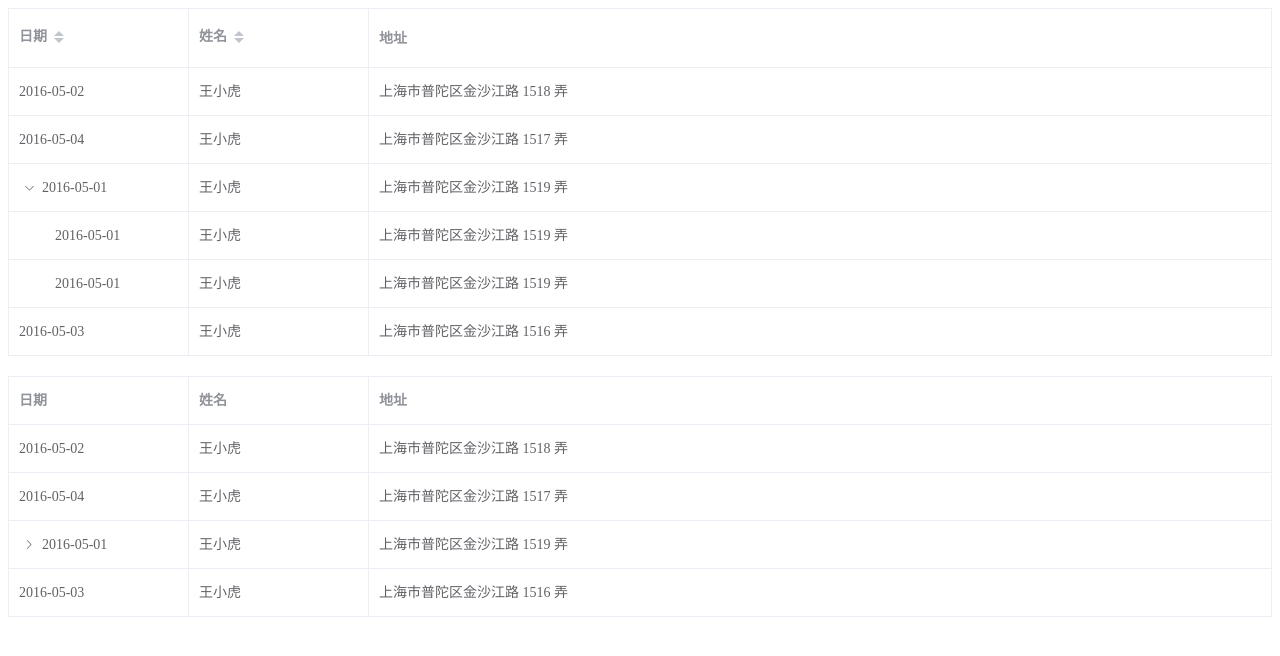
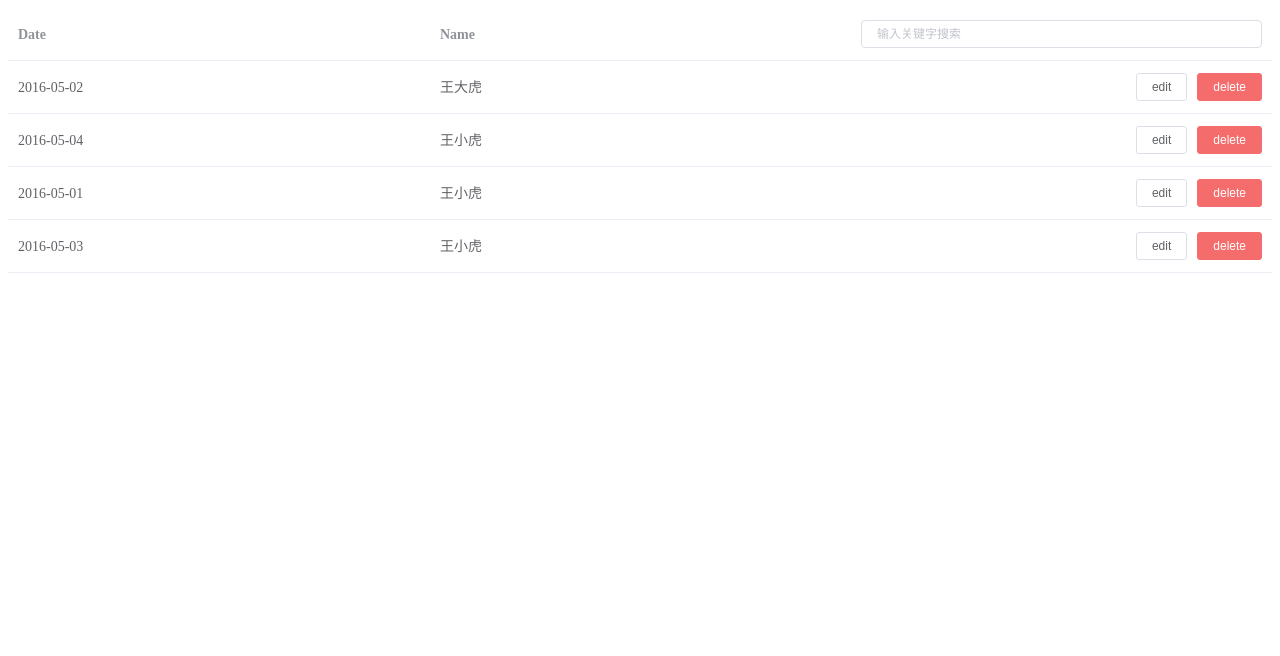
Before and after one commit to kingyeahwei/element_learning, a Vue app: page / in a window 1280 px wide. Shown: the top 656 px of the page. Built offline with nearby package versions, Linux system fonts and the light colour scheme.

Commit message:
table 自定义表头

```diff
--- a/src/App.vue
+++ b/src/App.vue
@@ -1,23 +1,19 @@
 <template>
   <div id="app">
-    <el-table :data="tableData" style="width: 100%; margin-bottom: 20px" row-key="id" border default-expand-all
-              :tree-props="{children: 'children', hasChildren: 'hasChildren'}">
-      <el-table-column prop="date" label="日期" sortable width="180"></el-table-column>
-      <el-table-column prop="name" label="姓名" sortable width="180"></el-table-column>
-      <el-table-column prop="address" label="地址"></el-table-column>
-    </el-table>
-
     <el-table
-      :data="tableData1"
-      style="width: 100%"
-      row-key="id"
-      border
-      lazy
-      :load="load"
-      :tree-props="{children: 'children', hasChildren: 'hasChildren'}">
-      <el-table-column prop="date" label="日期" width="180"></el-table-column>
-      <el-table-column prop="name" label="姓名" width="180"></el-table-column>
-      <el-table-column prop="address" label="地址"></el-table-column>
+    :data="filterHandle"
+    style="width: 100%">
+      <el-table-column label="Date" prop="date"></el-table-column>
+      <el-table-column label="Name" prop="name"></el-table-column>
+      <el-table-column align="right">
+        <template slot-scope="scope" slot="header">
+          <el-input v-model="search" size="mini" placeholder="输入关键字搜索"></el-input>
+        </template>
+        <template slot-scope="scope">
+          <el-button size="mini" @click="handleEdit(scope.$index, scope.row)">edit</el-button>
+          <el-button size="mini" type="danger" @click="handleDelete(scope.$index, scope.row)">delete</el-button>
+        </template>
+      </el-table-column>
     </el-table>
   </div>
 </template>
@@ -29,83 +25,42 @@
             return {
                 tableData: [
                     {
-                        id: 1,
                         date: '2016-05-02',
-                        name: '王小虎',
+                        name: '王大虎',
                         address: '上海市普陀区金沙江路 1518 弄'
                     }, {
-                        id: 2,
                         date: '2016-05-04',
                         name: '王小虎',
                         address: '上海市普陀区金沙江路 1517 弄'
                     }, {
-                        id: 3,
                         date: '2016-05-01',
                         name: '王小虎',
-                        address: '上海市普陀区金沙江路 1519 弄',
-                        children: [{
-                            id: 31,
-                            date: '2016-05-01',
-                            name: '王小虎',
-                            address: '上海市普陀区金沙江路 1519 弄'
-                        }, {
-                            id: 32,
-                            date: '2016-05-01',
-                            name: '王小虎',
-                            address: '上海市普陀区金沙江路 1519 弄'
-                        }]
+                        address: '上海市普陀区金沙江路 1519 弄'
                     }, {
-                        id: 4,
                         date: '2016-05-03',
                         name: '王小虎',
                         address: '上海市普陀区金沙江路 1516 弄'
                     }
                 ],
-                tableData1: [
-                    {
-                        id: 1,
-                        date: '2016-05-02',
-                        name: '王小虎',
-                        address: '上海市普陀区金沙江路 1518 弄'
-                    }, {
-                        id: 2,
-                        date: '2016-05-04',
-                        name: '王小虎',
-                        address: '上海市普陀区金沙江路 1517 弄'
-                    }, {
-                        id: 3,
-                        date: '2016-05-01',
-                        name: '王小虎',
-                        address: '上海市普陀区金沙江路 1519 弄',
-                        hasChildren: true
-                    }, {
-                        id: 4,
-                        date: '2016-05-03',
-                        name: '王小虎',
-                        address: '上海市普陀区金沙江路 1516 弄'
-                    }
-                ]
+                search: ""
             }
         },
         methods: {
-            load(tree, treeNode, resolve) {
-                setTimeout(() => {
-                    resolve([
-                        {
-                            id: 31,
-                            date: '2016-05-01',
-                            name: '王小虎',
-                            address: '上海市普陀区金沙江路 1519 弄'
-                        }, {
-                            id: 32,
-                            date: '2016-05-01',
-                            name: '王小虎',
-                            address: '上海市普陀区金沙江路 1519 弄'
-                        }
-                    ])
-                }, 1000)
+            handleEdit(index, row) {
+                console.log(index, row);
+            },
+            handleDelete(index, row) {
+                console.log(index, row);
+            },
+        },
+        computed: {
+            filterHandle() {
+                let _this = this
+                return this.tableData.filter((data) => {
+                    return  !_this.search || data.name.toLowerCase().includes(_this.search.toLowerCase())
+                })
             }
-        },
+        }
     };
 </script>
 
```
